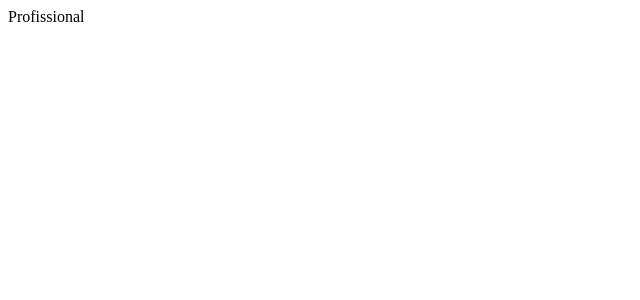
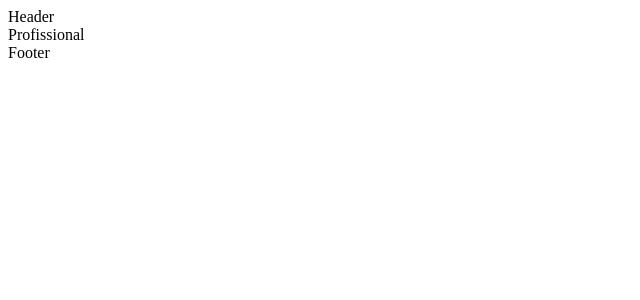
Before and after one commit to Ramon-Dias/Desafio-Lacrei, a React (Create React App) app: page /profissional in a window 1280 px wide. Shown: the top 300 px of the page, without its empty margins (0-640 px from the left). Built offline with nearby package versions, Linux system fonts and the light colour scheme.

Commit message:
feat: componentes criados, ajustes nas rotas para melhor funcionamento com os novos componentes

```diff
--- a/src/App.js
+++ b/src/App.js
@@ -1,9 +1,14 @@
+import { Outlet } from "react-router-dom";
+import Footer from "./components/footer/Footer";
+import Header from "./components/header/Header";
 
 
 function App() {
   return (
     <div className="App">
-        App
+        <Header/>
+        <Outlet/>
+        <Footer/>
     </div>
   );
 }
--- /dev/null
+++ b/src/components/error/Error.js
@@ -0,0 +1,9 @@
+function Error() {
+    return (
+      <div>
+        Error
+      </div>
+    );
+  }
+
+  export default Error;
--- /dev/null
+++ b/src/components/footer/Footer.js
@@ -0,0 +1,9 @@
+function Footer() {
+    return (
+      <div>
+        Footer
+      </div>
+    );
+  }
+
+  export default Footer;
--- /dev/null
+++ b/src/components/header/Header.js
@@ -0,0 +1,9 @@
+function Header() {
+    return (
+      <div>
+        Header
+      </div>
+    );
+  }
+
+  export default Header;
--- a/src/index.js
+++ b/src/index.js
@@ -6,11 +6,18 @@ import { createBrowserRouter, RouterProvider } from 'react-router-dom';
 import Home from './pages/home/Home';
 import Usuario from './pages/usuario/Usuario';
 import Profissional from './pages/profissional/Profissional';
+import App from './App';
+import Error from './components/error/Error';
 
 const router = createBrowserRouter([
   {
     path:"/",
-    element: <Home/>
+    element: <App/>,
+    errorElement: <Error/>,
+    children: [
+      {
+        path:"/",
+        element:<Home/>
       },
       {
         path:"usuario",
@@ -20,6 +27,8 @@ const router = createBrowserRouter([
         path:"profissional",
         element:<Profissional/>
       }
+    ]
+  }
 ])
 
 ReactDOM.createRoot(document.getElementById('root')).render(
```
Lines whose indentation alone changed are shown as unchanged.
